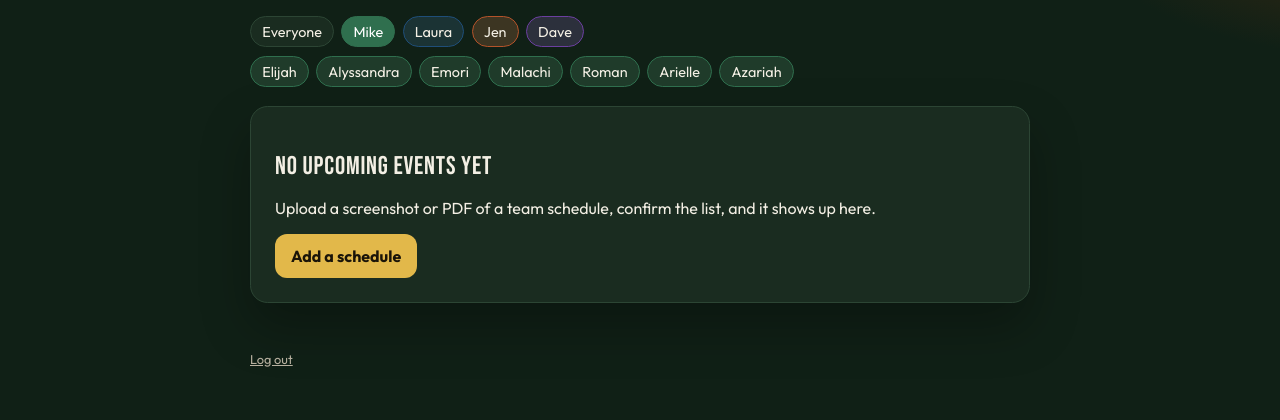
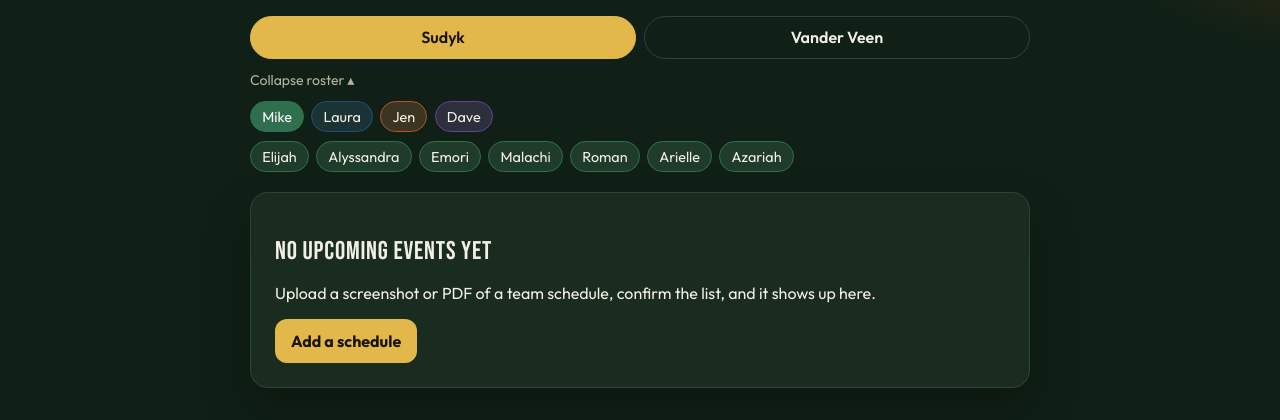
Before and after one commit to mikesudyk/sudykscheduler, a FastAPI app: page /?family=Sudyk&parent=Mike&expand=1 in a window 1280 px wide. Shown: the part 69-489 px from the top of the page. Run offline with FastAPI, Linux system fonts and the light colour scheme; the visitor is signed in with stand-in values (Sample User, id 1); data comes from the database, SQL or seed files in the repository; data that the repository does not hold is empty.

Commit message:
ui multifam

```diff
--- a/events-5udyk/app/db.py
+++ b/events-5udyk/app/db.py
@@ -99,9 +99,31 @@ def init_db() -> None:
         cols = {row[1] for row in conn.execute("PRAGMA table_info(kids)")}
         if "parent" not in cols:
             conn.execute("ALTER TABLE kids ADD COLUMN parent TEXT")
+        if "family" not in cols:
+            conn.execute("ALTER TABLE kids ADD COLUMN family TEXT")
+        conn.execute(
+            """UPDATE kids SET family = 'Sudyk'
+               WHERE family IS NULL OR trim(family) = ''"""
+        )
 
 
 PARENT_ORDER = ["Mike", "Laura", "Jen", "Dave"]
+SUDYK_PARENTS = {"Mike", "Laura", "Jen", "Dave"}
+FAMILIES = ["Sudyk", "Vander Veen"]
+
+
+def infer_family(parent: str | None, family: str | None = None) -> str:
+    if family and family.strip():
+        name = family.strip()
+        low = name.lower().replace(" ", "")
+        if "vander" in low:
+            return "Vander Veen"
+        if "sudyk" in low:
+            return "Sudyk"
+        return name
+    if (parent or "").strip() in SUDYK_PARENTS:
+        return "Sudyk"
+    return "Sudyk"
 
 
 def now_iso() -> str:
@@ -134,16 +156,19 @@ def add_kid(
     color: str,
     short_name: str | None = None,
     parent: str | None = None,
+    family: str | None = None,
 ) -> int:
+    fam = infer_family(parent, family)
     with db() as conn:
         cur = conn.execute(
-            """INSERT INTO kids (name, short_name, color, parent, sort_order, created_at)
-               VALUES (?, ?, ?, ?, COALESCE((SELECT MAX(sort_order)+1 FROM kids), 1), ?)""",
+            """INSERT INTO kids (name, short_name, color, parent, family, sort_order, created_at)
+               VALUES (?, ?, ?, ?, ?, COALESCE((SELECT MAX(sort_order)+1 FROM kids), 1), ?)""",
             (
                 name.strip(),
                 (short_name or "").strip() or None,
                 color,
                 (parent or "").strip() or None,
+                fam,
                 now_iso(),
             ),
         )
@@ -209,7 +234,8 @@ def import_kids_csv(text: str) -> dict:
                 skipped += 1
                 continue
             short_name = pick(row, "short_name", "short", "nickname", "nick") or None
-            parent = pick(row, "parent", "household", "family") or None
+            parent = pick(row, "parent", "household") or None
+            family = infer_family(parent, pick(row, "family", "side", "crew") or None)
             color = pick(row, "color", "hex", "colour")
             if color and not color.startswith("#"):
                 color = "#" + color
@@ -217,9 +243,9 @@ def import_kids_csv(text: str) -> dict:
                 color = DEFAULT_COLORS[color_i % len(DEFAULT_COLORS)]
             max_sort += 1
             conn.execute(
-                """INSERT INTO kids (name, short_name, color, parent, sort_order, created_at)
-                   VALUES (?, ?, ?, ?, ?, ?)""",
-                (name, short_name, color, parent, max_sort, now_iso()),
+                """INSERT INTO kids (name, short_name, color, parent, family, sort_order, created_at)
+                   VALUES (?, ?, ?, ?, ?, ?, ?)""",
+                (name, short_name, color, parent, family, max_sort, now_iso()),
             )
             existing_names.add(name.lower())
             color_i += 1
@@ -260,7 +286,7 @@ def save_extraction(upload_id: int, payload: dict, status: str = "reviewed") ->
 def list_events(kid_id: int | None = None, upcoming_only: bool = False) -> list[dict]:
     sql = """
         SELECT e.*, k.name AS kid_name, k.color AS kid_color, k.short_name AS kid_short,
-               k.parent AS parent_name
+               k.parent AS parent_name, k.family AS family_name
         FROM events e
         JOIN kids k ON k.id = e.kid_id
     """
--- a/events-5udyk/app/main.py
+++ b/events-5udyk/app/main.py
@@ -15,6 +15,7 @@ from zoneinfo import ZoneInfo
 
 from .db import (
     DATA_DIR,
+    FAMILIES,
     UPLOAD_DIR,
     add_event,
     add_kid,
@@ -120,6 +121,7 @@ def ctx(request: Request, **extra):
         "timezone": TIMEZONE,
         "kids": kids,
         "kid_groups": kids_grouped(kids),
+        "families": FAMILIES,
         "logged_in": logged_in(request),
     }
     data.update(extra)
@@ -161,13 +163,27 @@ def logout(request: Request):
 
 
 @app.get("/", response_class=HTMLResponse)
-def home(request: Request, kid: int | None = None, parent: str | None = None):
+def home(
+    request: Request,
+    kid: int | None = None,
+    parent: str | None = None,
+    family: str | None = None,
+    expand: int | None = None,
+):
     if not logged_in(request):
         return templates.TemplateResponse(request, "login.html", ctx(request, error=None))
+    active_family = family or "Sudyk"
+    if active_family.lower().replace(" ", "") in {"vanderveen", "vanderveen"}:
+        active_family = "Vander Veen"
+    elif active_family.lower() == "sudyk":
+        active_family = "Sudyk"
     events = list_events(kid_id=kid, upcoming_only=True)
-    if parent:
-        events = [e for e in events if (e.get("parent_name") or "") == parent]
+    if not kid:
+        events = [e for e in events if (e.get("family_name") or "Sudyk") == active_family]
+        if parent:
+            events = [e for e in events if (e.get("parent_name") or "") == parent]
     grouped = _group_events(events)
+    roster_open = bool(expand) or bool(parent) or bool(kid)
     return templates.TemplateResponse(
         request,
         "home.html",
@@ -177,6 +193,8 @@ def home(request: Request, kid: int | None = None, parent: str | None = None):
             grouped=grouped,
             active_kid=kid,
             active_parent=parent,
+            active_family=active_family,
+            roster_open=roster_open,
             calendar_url=f"/calendar.ics?token={CAL_TOKEN}",
             kid_calendar_url=(
                 f"/calendar/{kid}.ics?token={CAL_TOKEN}" if kid else None
@@ -199,12 +217,18 @@ def kids_add(
     name: str = Form(...),
     color: str = Form("#2F6F4E"),
     parent: str = Form(""),
+    family: str = Form("Sudyk"),
 ):
     gate = require_login(request)
     if gate:
         return gate
     if name.strip():
-        add_kid(name.strip(), color.strip() or COLORS[0], parent=parent.strip() or None)
+        add_kid(
+            name.strip(),
+            color.strip() or COLORS[0],
+            parent=parent.strip() or None,
+            family=family.strip() or "Sudyk",
+        )
     return RedirectResponse("/kids", status_code=303)
 
 
--- a/events-5udyk/app/static/app.css
+++ b/events-5udyk/app/static/app.css
@@ -123,6 +123,21 @@ button, .btn {
 .btn.small { padding: .45rem .7rem; font-size: .88rem; border-radius: .6rem; }
 .error { color: var(--danger); margin: 0; }
 .flash { background: #234430; border-radius: .8rem; padding: .7rem .9rem; }
+.family-switch { display: flex; gap: .5rem; margin: 0 0 .65rem; }
+.family-pill {
+  flex: 1;
+  text-align: center;
+  text-decoration: none;
+  border: 1.5px solid var(--line);
+  background: transparent;
+  color: var(--ink);
+  padding: .65rem .8rem;
+  border-radius: 999px;
+  font-weight: 600;
+}
+.family-pill.on { background: var(--accent); color: var(--accent-ink); border-color: var(--accent); }
+.roster-toggle { margin: 0 0 .75rem; }
+.roster-toggle a { color: var(--muted); font-size: .88rem; text-decoration: none; }
 .filters { display: flex; gap: .45rem; flex-wrap: wrap; margin: 0 0 .55rem; }
 .filters.tight { margin-bottom: 1.2rem; }
 .chip {
--- a/events-5udyk/app/templates/home.html
+++ b/events-5udyk/app/templates/home.html
@@ -14,19 +14,33 @@
 <p class="flash">Confirmed {{ request.query_params.get('added') }} event{{ 's' if request.query_params.get('added') != '1' else '' }}. They’re on the board.</p>
 {% endif %}
 
-<div class="filters">
-  <a class="chip {% if not active_kid and not active_parent %}on{% endif %}" href="/">Everyone</a>
-  {% for group in kid_groups %}
-  <a class="chip {% if active_parent == group.parent %}on{% endif %}" href="/?parent={{ group.parent }}" style="--kid: {{ group.kids[0].color }}">{{ group.parent }}</a>
+<div class="family-switch">
+  {% for fam in families %}
+  <a class="family-pill {% if active_family == fam %}on{% endif %}" href="/?family={{ fam }}">{{ fam }}</a>
   {% endfor %}
 </div>
-<div class="filters tight">
-  {% for k in kids %}
-    {% if not active_parent or k.parent == active_parent %}
-    <a class="chip {% if active_kid == k.id %}on{% endif %}" href="/?kid={{ k.id }}" style="--kid: {{ k.color }}">{{ k.name }}</a>
+
+{% if roster_open %}
+<p class="roster-toggle"><a href="/?family={{ active_family }}">Collapse roster ▴</a></p>
+<div class="filters">
+  {% for group in kid_groups %}
+    {% if (group.kids[0].family or 'Sudyk') == active_family %}
+    <a class="chip {% if active_parent == group.parent %}on{% endif %}" href="/?family={{ active_family }}&parent={{ group.parent }}&expand=1" style="--kid: {{ group.kids[0].color }}">{{ group.parent }}</a>
     {% endif %}
   {% endfor %}
 </div>
+{% if active_parent %}
+<div class="filters tight">
+  {% for k in kids %}
+    {% if k.parent == active_parent and (k.family or 'Sudyk') == active_family %}
+    <a class="chip {% if active_kid == k.id %}on{% endif %}" href="/?family={{ active_family }}&parent={{ active_parent }}&kid={{ k.id }}&expand=1" style="--kid: {{ k.color }}">{{ k.name }}</a>
+    {% endif %}
+  {% endfor %}
+</div>
+{% endif %}
+{% else %}
+<p class="roster-toggle"><a href="/?family={{ active_family }}&expand=1">Expand roster ▾</a></p>
+{% endif %}
 
 {% if events %}
 <details class="cal-mini">
```
Also changed, not shown: events-5udyk/app/templates/kids.html (+15 -8 lines), 3 other files.
